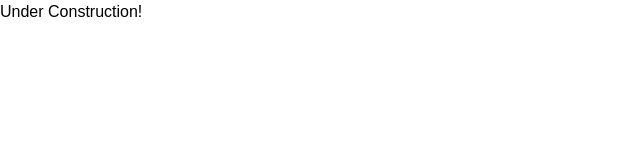
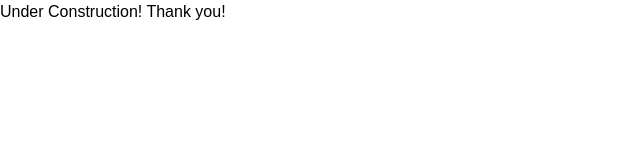
Before and after one commit to LetranEyeshield/rhu-online-booking-checkup, a Next.js app: page /success in a window 1280 px wide. Shown: the top 160 px of the page, without its empty margins (0-640 px from the left). Built offline with nearby package versions, Linux system fonts and the light colour scheme.

Commit message:
try deployment again

```diff
--- a/src/app/success/page.tsx
+++ b/src/app/success/page.tsx
@@ -85,5 +85,5 @@
 //   );
 // }
 export default async function SuccessPage() {
-  return <div>Under Construction!</div>;
+  return <div>Under Construction! Thank you!</div>;
 }
```
